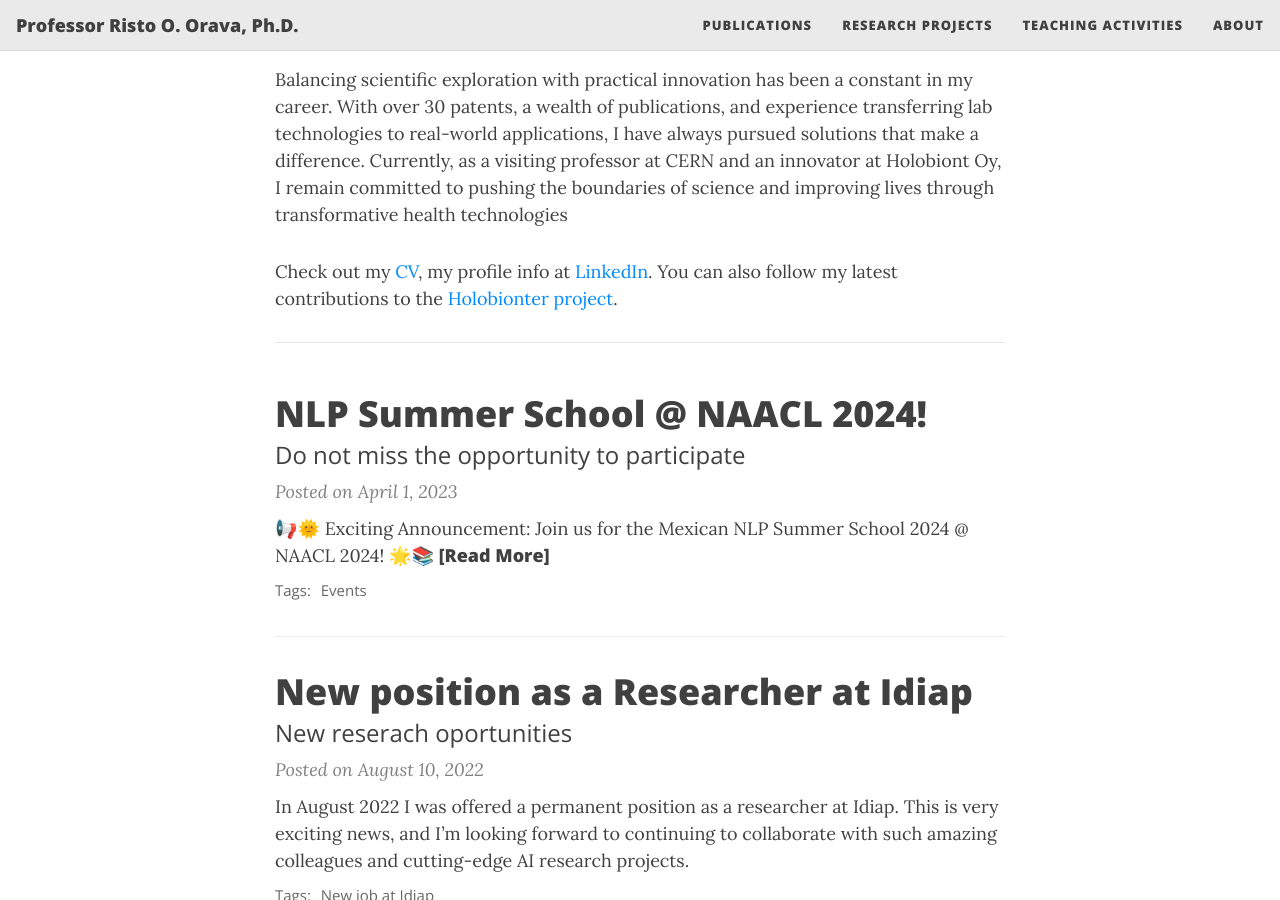
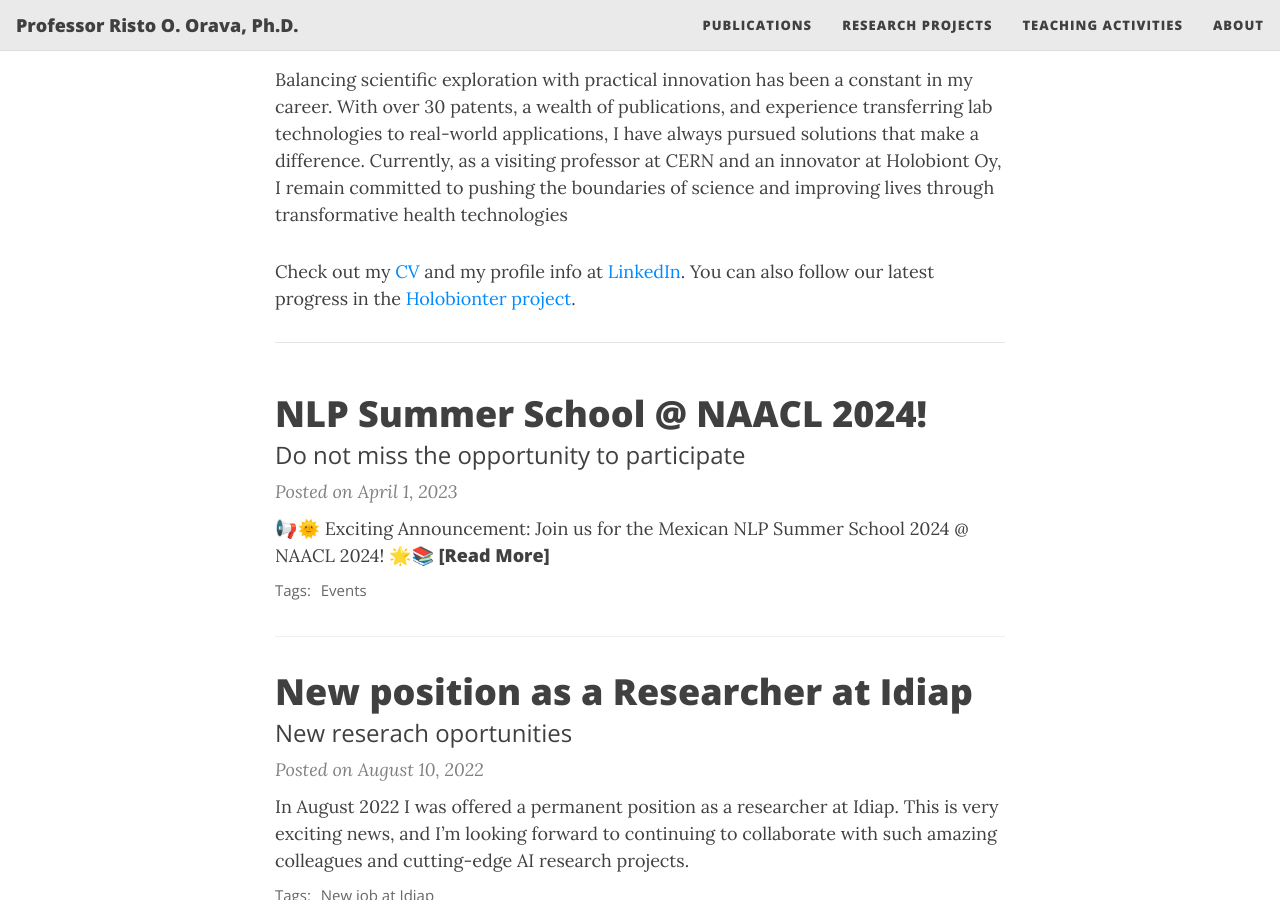
Before and after one commit to oravar333/oravar333.github.io, a Jekyll site: the page built from index.md, in a window 1280 px wide and 900 px high, scrolled down 1115 px. Built offline with Jekyll 4.4.1, drawn with Linux system fonts in a browser that asks for light colours; nearby versions of some CDN libraries; the list of posts is cut into pages by our own code.

Commit message:
Update index.md

```diff
--- a/index.md
+++ b/index.md
@@ -19,6 +19,6 @@ Over time, I shifted my focus to challenges that directly impact people's lives.
 
 Balancing scientific exploration with practical innovation has been a constant in my career. With over 30 patents, a wealth of publications, and experience transferring lab technologies to real-world applications, I have always pursued solutions that make a difference. Currently, as a visiting professor at CERN and an innovator at Holobiont Oy, I remain committed to pushing the boundaries of science and improving lives through transformative health technologies
 
-Check out my [CV](/assets/files/СV_Risto_Orava.pdf), my profile info at [LinkedIn](https://www.linkedin.com/in/risto-orava-33977b336/). You can also follow my latest contributions to the [Holobionter project](https://www.holobionter.com/).
+Check out my [CV](/assets/files/СV_Risto_Orava.pdf) and my profile info at [LinkedIn](https://www.linkedin.com/in/risto-orava-33977b336/). You can also follow our latest progress in the [Holobionter project](https://www.holobionter.com/).
 
 ---
```
